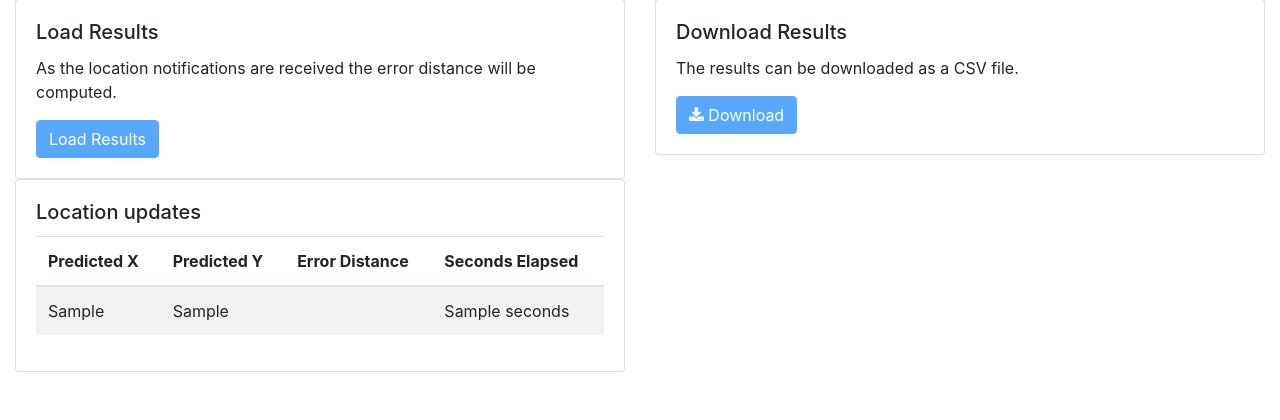
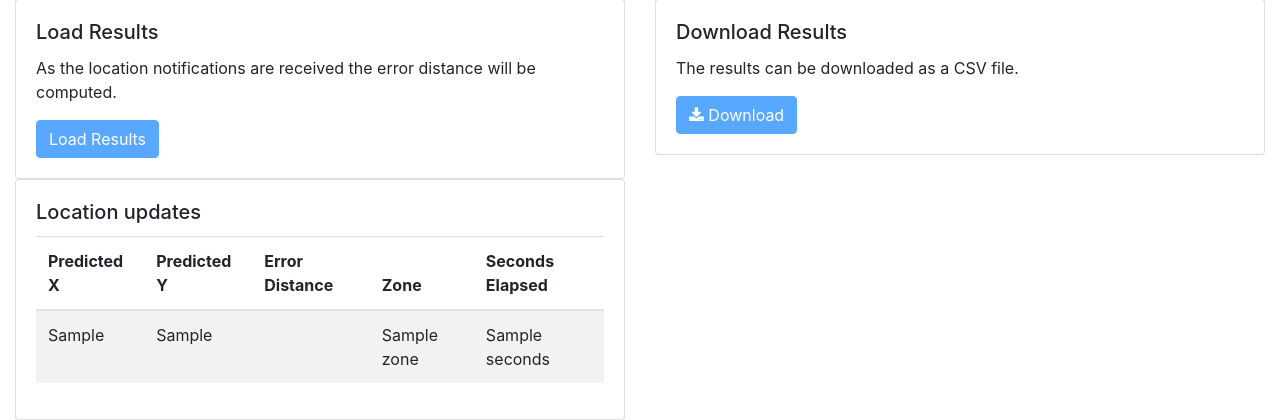
Before and after one commit to leigh-jewell/dnaspaces_tester, a Flask app: template templates/index.html in a window 1280 px wide. Shown: the part 480-900 px from the top of the page. Before the commit the page ends 852 px from the top, so only its background shows below. Run offline with Flask 2, Linux system fonts and the light colour scheme; the template is opened without the code that fills it: most values are stand-ins (such as "Sample title", 1, 10 or a date in 2020); some libraries are stand-ins or nearby versions.

Commit message:
Added zone information.

```diff
--- a/app.py
+++ b/app.py
@@ -15,7 +15,8 @@
     "start_time": "",
     "number_updates": 0,
     "location_updates": [],
-    "filename": ""
+    "filename": "",
+    "zone": ""
 }
 
 
@@ -24,17 +25,18 @@
     return round(distance, 1)
 
 
-def client_update(mac, x, y, timestamp, notification_time):
+def client_update(mac, x, y, timestamp, notification_time, zone):
     global client
     if client['tracking'] and client['mac'] == mac:
-        print(f"Client location update for tracked client {mac} {x}, {y} {notification_time}")
+        print(f"Client location update for tracked client {mac} {x}, {y} {notification_time} {zone}")
         distance_error = calc_distance(client['x'], client['y'], x, y)
         time_delta = round((timestamp - client['start_time']).total_seconds(), 1)
         print(f"Distance error {distance_error} time secs {time_delta}")
         client['location_updates'].append({'x': x,
                                            'y': y,
                                            'error': distance_error,
-                                           'seconds': time_delta})
+                                           'seconds': time_delta,
+                                           'zone': zone})
         print(client['location_updates'])
         client["number_updates"] += 1
 
@@ -50,10 +52,20 @@
         time_stamp = request.json['notifications'][0]['timestamp']/1000
         time_stamp_datetime = dt.fromtimestamp(time_stamp)
         time_stamp_format = time_stamp_datetime .isoformat()
-        x = round(request.json['notifications'][0]['locationCoordinate']['x'], 1)
-        y = round(request.json['notifications'][0]['locationCoordinate']['y'], 1)
+        location_map_hierarchy = request.json['notifications'][0]['locationMapHierarchy']
+        zone = location_map_hierarchy.split("->")[-1]
+        x_feet = round(request.json['notifications'][0]['locationCoordinate']['x'], 1)
+        y_feet = round(request.json['notifications'][0]['locationCoordinate']['y'], 1)
+        if x_feet > 0.0:
+            x = round(x_feet * 0.3048, 1)
+        else:
+            x = 0.0
+        if y_feet > 0.0:
+            y = round(y_feet * 0.3048, 1)
+        else:
+            y = 0.0
         if client['tracking']:
-            client_update(device_id, x, y, time_stamp_datetime, time_stamp_format)
+            client_update(device_id, x, y, time_stamp_datetime, time_stamp_format, zone)
     except (ValueError, KeyError, TypeError) as e:
         print("Error with POST", e)
     return json.dumps(request.json)
@@ -104,6 +116,5 @@
     return response
 
 
-
 if __name__ == '__main__':
     app.run()
--- a/templates/index.html
+++ b/templates/index.html
@@ -109,6 +109,7 @@
                             <th scope="col">Predicted X</th>
                             <th scope="col">Predicted Y</th>
                             <th scope="col">Error Distance</th>
+                            <th scope="col">Zone</th>
                             <th scope="col">Seconds Elapsed</th>
                         </tr>
                     </thead>
@@ -118,6 +119,7 @@
                                <td>{{updates.x}}</td>
                                <td>{{updates.y}}</td>
                                <td>{{updates.error}}</td>
+                                <td>{{updates.zone}}</td>
                                <td>{{updates.seconds}}</td>
                             </tr>
                         {% endfor %}
```
